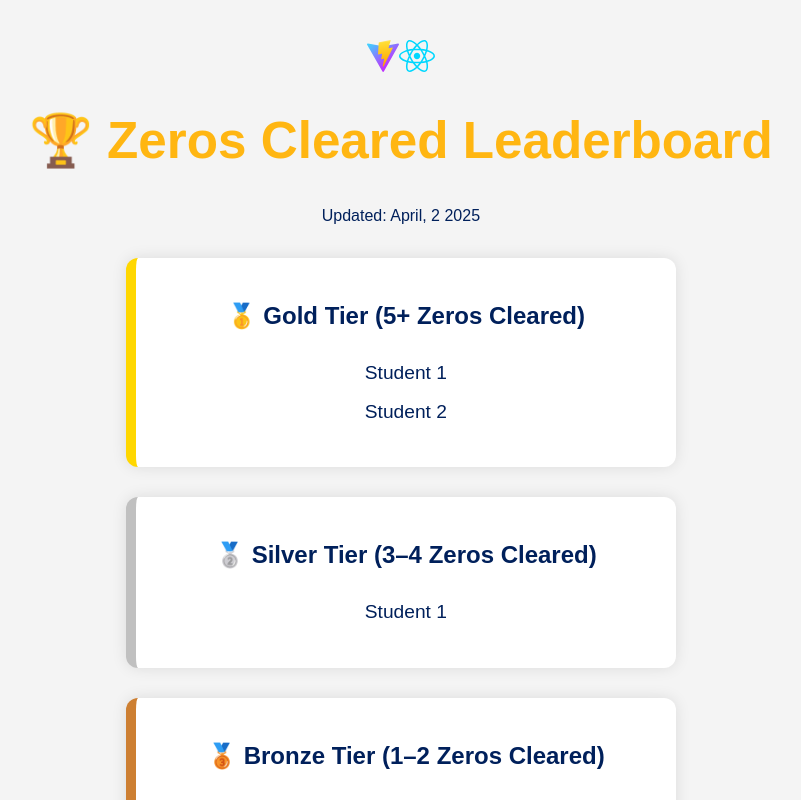
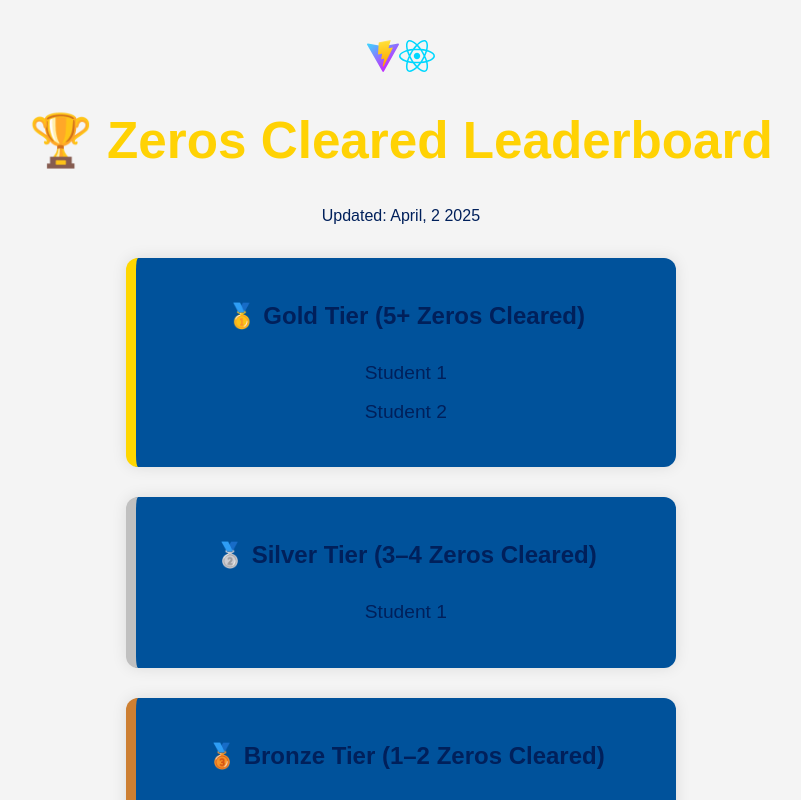
Before and after one commit to srachal674/zeros-leaderboard, a React (Vite) app in the folder zeros-react-app/: page / in a window 1280 px wide. Shown: the top 800 px of the page, without its empty margins (11-812 px from the left). Built offline with nearby package versions, Linux system fonts and the light colour scheme.

Commit message:
Updated McNeese colors to official hex code.

```diff
--- a/zeros-react-app/src/App.css
+++ b/zeros-react-app/src/App.css
@@ -7,7 +7,7 @@ body {
 }
 
 h1 {
-  color: #FFB612; /* McNeese gold */
+  color: #FFD204; /* McNeese gold */
 }
 
 .tier {
@@ -15,7 +15,7 @@ h1 {
   padding: 20px;
   max-width: 500px;
   border-radius: 12px;
-  background-color: #ffffff;
+  background-color: #00529b; /* McNeese blue */
   box-shadow: 0 0 15px rgba(0, 0, 0, 0.1);
 }
 
```
